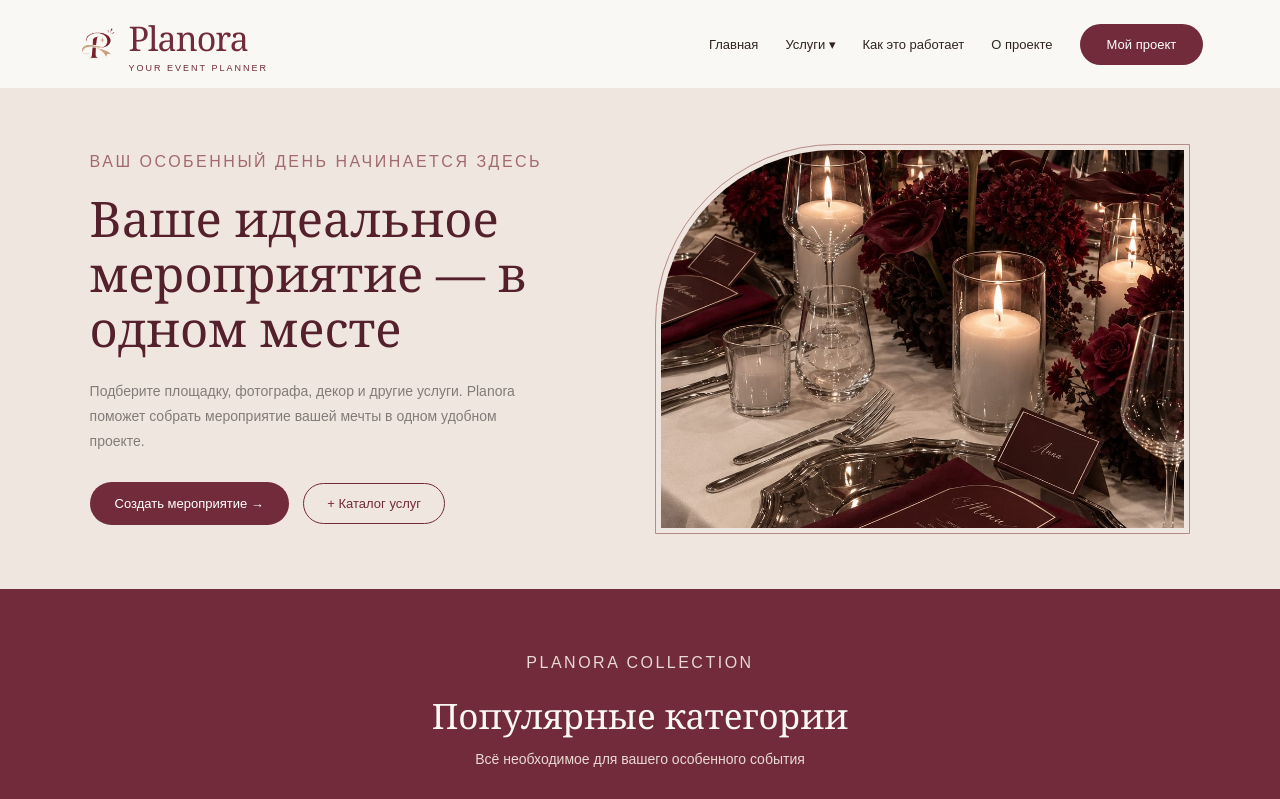
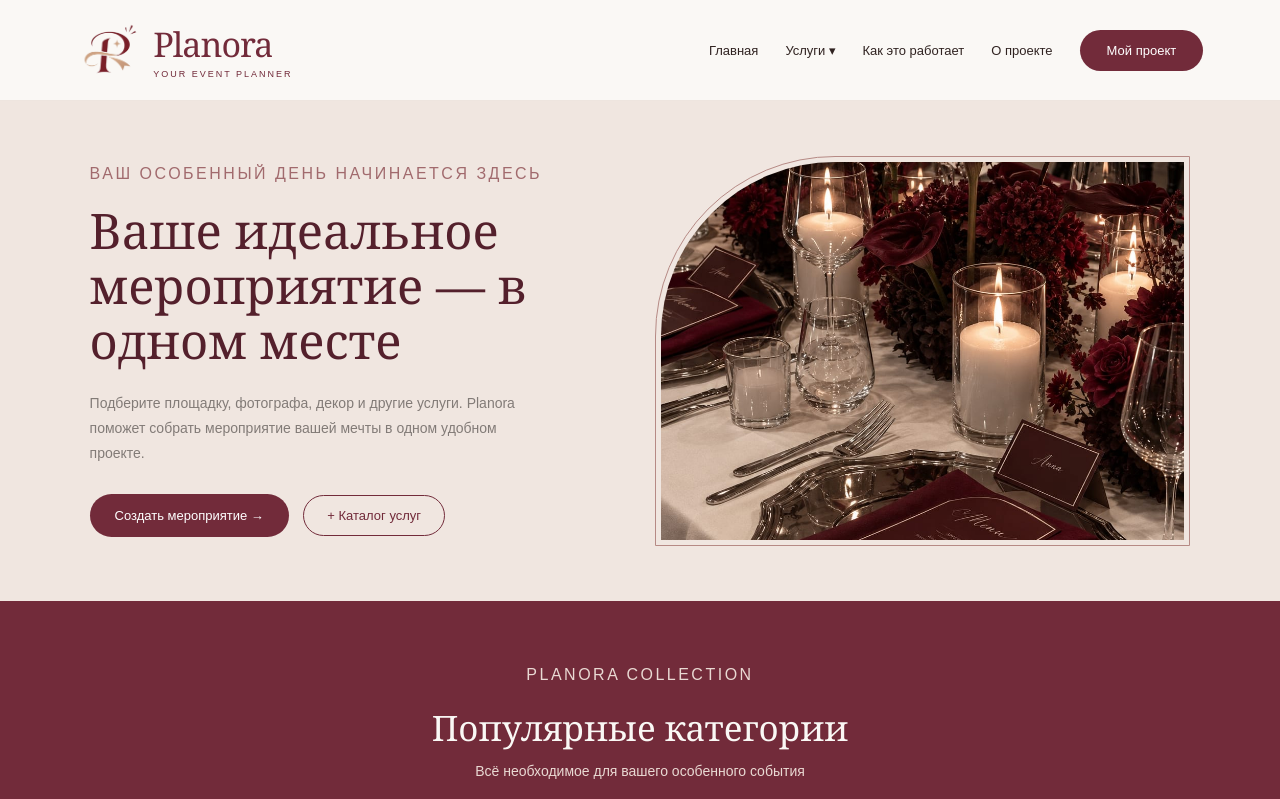
Before and after one commit to nazzm1/planora, a plain HTML site: page index.html in a window 1280 px wide. Shown: the top 799 px of the page. Drawn offline with Linux system fonts and the light colour scheme.

Commit message:
Update style.css

```diff
--- a/style.css
+++ b/style.css
@@ -55,7 +55,7 @@ h1, h2, h3 {
 }
 
 .site-brand-img {
-    height: 44px;
+    height: 70px;
     width: auto;
     object-fit: contain;
 }
```
